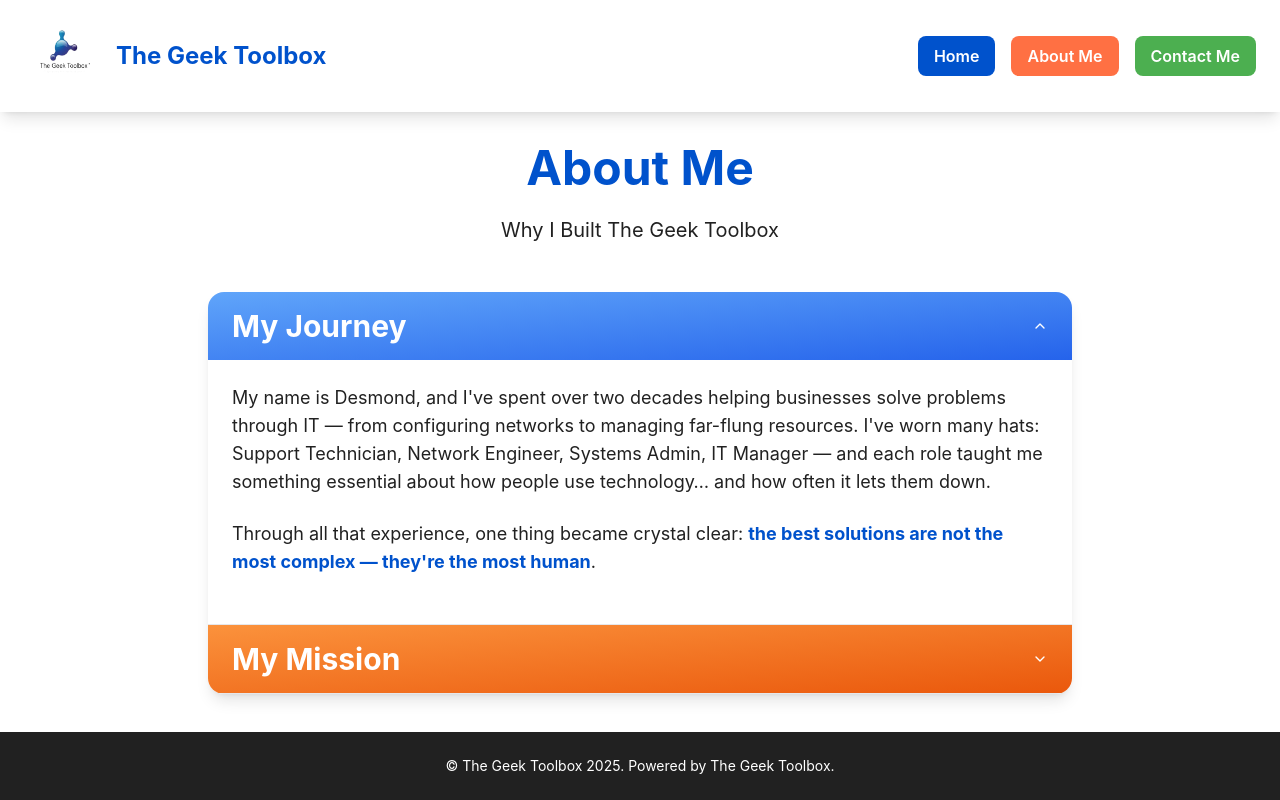
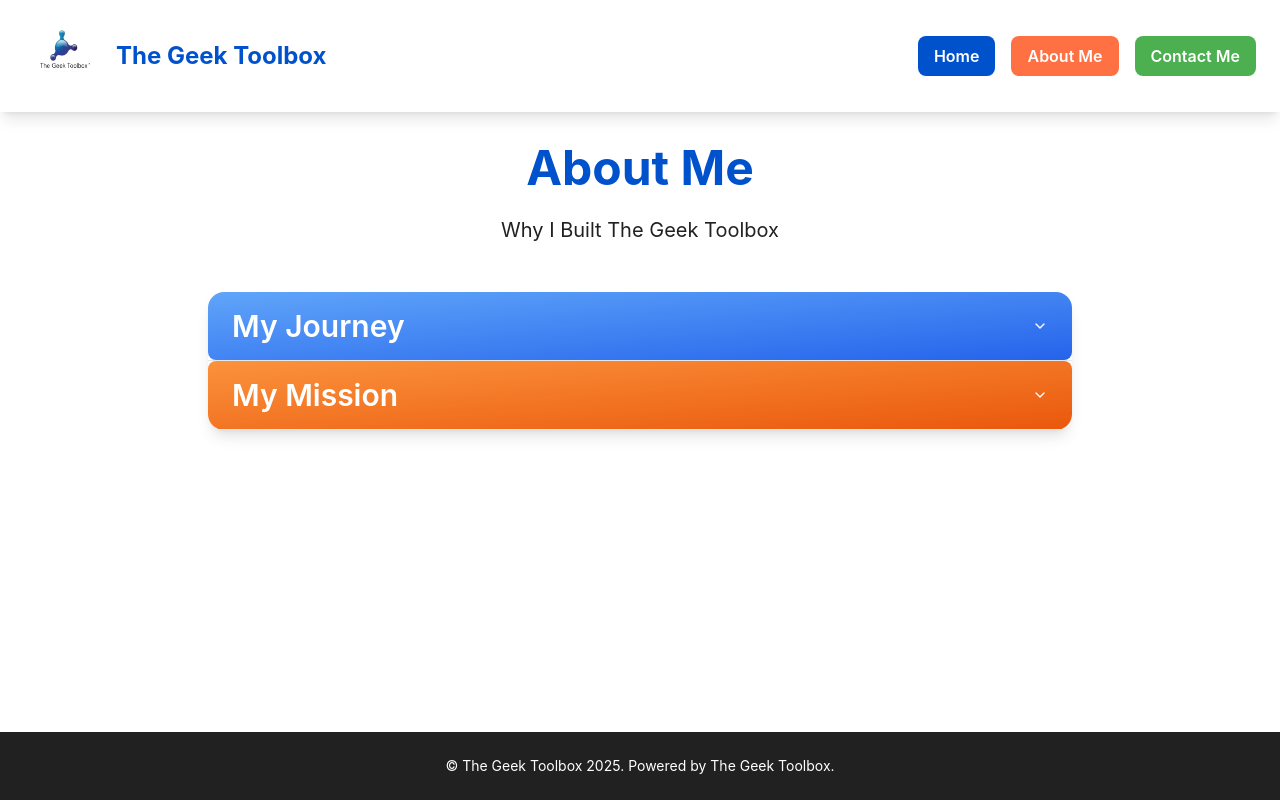
Before and after one commit to KakraGeek/geek_portfolio, a React (Vite) app: page /about in a window 1280 px wide. Built offline with nearby package versions, Linux system fonts and the light colour scheme.

Commit message:
Refine contact CTA and About page UI - 2025-07-12

```diff
--- a/src/components/ui/accordion.tsx
+++ b/src/components/ui/accordion.tsx
@@ -3,10 +3,8 @@ import * as AccordionPrimitive from "@radix-ui/react-accordion"
 
 import { cn } from "@/lib/utils"
 
-// Root Accordion component
 const Accordion = AccordionPrimitive.Root
 
-// AccordionItem wraps each section
 const AccordionItem = React.forwardRef<
   React.ElementRef<typeof AccordionPrimitive.Item>,
   React.ComponentPropsWithoutRef<typeof AccordionPrimitive.Item>
@@ -19,7 +17,7 @@ const AccordionItem = React.forwardRef<
 ))
 AccordionItem.displayName = "AccordionItem"
 
-// AccordionTrigger is the clickable header
+// Reverted: Simple, modern AccordionTrigger
 const AccordionTrigger = React.forwardRef<
   React.ElementRef<typeof AccordionPrimitive.Trigger>,
   React.ComponentPropsWithoutRef<typeof AccordionPrimitive.Trigger>
@@ -28,14 +26,14 @@ const AccordionTrigger = React.forwardRef<
     <AccordionPrimitive.Trigger
       ref={ref}
       className={cn(
-        "flex w-full items-center justify-between py-4 font-medium transition-all hover:underline [&[data-state=open]>svg]:rotate-180",
+        "flex w-full items-center justify-between py-4 px-6 text-2xl md:text-3xl font-semibold rounded-lg transition-all focus:outline-none focus-visible:ring-2 focus-visible:ring-blue-400 hover:brightness-105",
         className
       )}
       {...props}
     >
       {children}
       <svg
-        className="h-4 w-4 shrink-0 transition-transform duration-200"
+        className="h-4 w-4 shrink-0 transition-transform duration-200 ml-2"
         viewBox="0 0 24 24"
         fill="none"
         stroke="currentColor"
@@ -50,7 +48,6 @@ const AccordionTrigger = React.forwardRef<
 ))
 AccordionTrigger.displayName = "AccordionTrigger"
 
-// AccordionContent is the collapsible content area
 const AccordionContent = React.forwardRef<
   React.ElementRef<typeof AccordionPrimitive.Content>,
   React.ComponentPropsWithoutRef<typeof AccordionPrimitive.Content>
--- a/src/pages/AboutPage.tsx
+++ b/src/pages/AboutPage.tsx
@@ -13,12 +13,13 @@ export default function AboutPage() {
           Why I Built The Geek Toolbox
         </p>
       </div>
-      {/* Accordion for My Journey and My Mission */}
-      {/* Set defaultValue to 'journey' so My Journey is open by default */}
-      <Accordion type="single" collapsible className="w-full rounded-card shadow-lg overflow-hidden" defaultValue="journey">
+      {/* Accordion for My Journey and My Mission with gradient headers */}
+      <Accordion type="single" collapsible className="w-full rounded-card shadow-lg overflow-hidden">
         {/* My Journey Accordion Item - blue gradient header, white content */}
         <AccordionItem value="journey">
-          <AccordionTrigger className="bg-gradient-to-br from-blue-400 to-blue-600 text-white px-6 text-2xl md:text-3xl font-bold">
+          <AccordionTrigger
+            className="bg-gradient-to-br from-blue-400 to-blue-600 text-white font-semibold hover:brightness-110"
+          >
             My Journey
           </AccordionTrigger>
           <AccordionContent className="bg-white text-dark-text px-6 py-6">
@@ -32,7 +33,9 @@ export default function AboutPage() {
         </AccordionItem>
         {/* My Mission Accordion Item - orange gradient header, white content */}
         <AccordionItem value="mission">
-          <AccordionTrigger className="bg-gradient-to-br from-orange-400 to-orange-600 text-white px-6 text-2xl md:text-3xl font-bold">
+          <AccordionTrigger
+            className="bg-gradient-to-br from-orange-400 to-orange-600 text-white font-semibold hover:brightness-110"
+          >
             My Mission
           </AccordionTrigger>
           <AccordionContent className="bg-white text-dark-text px-6 py-6">
--- a/src/pages/ContactPage.tsx
+++ b/src/pages/ContactPage.tsx
@@ -3,6 +3,7 @@
 import { Button } from "@/components/ui/button";
 import { Card, CardContent, CardHeader, CardTitle } from "@/components/ui/card";
 import { useState } from "react";
+import { Handshake } from "lucide-react";
 
 export default function ContactPage() {
   const [status, setStatus] = useState<"idle" | "success" | "error">("idle");
@@ -165,10 +166,11 @@ export default function ContactPage() {
               </div>
             </div>
 
-            <div className="bg-soft-gray p-4 rounded-lg">
-              <p className="text-sm text-dark-text">
-                Feel free to reach out through any channel. I usually respond within 24 hours.
-              </p>
+            <div className="bg-sky-teal/10 text-dark-text font-bold px-6 py-4 rounded-xl shadow my-6 flex items-center justify-center gap-2 transition-transform duration-200 hover:scale-105 hover:brightness-105 text-left text-justify">
+              <span className="flex items-center justify-center w-14 h-14 rounded-full border border-black mr-4">
+                <Handshake className="w-12 h-12" aria-label="Collaboration" />
+              </span>
+              Don’t let bottlenecks slow you down. Let’s fix them—side by side.
             </div>
           </CardContent>
         </Card>
```
